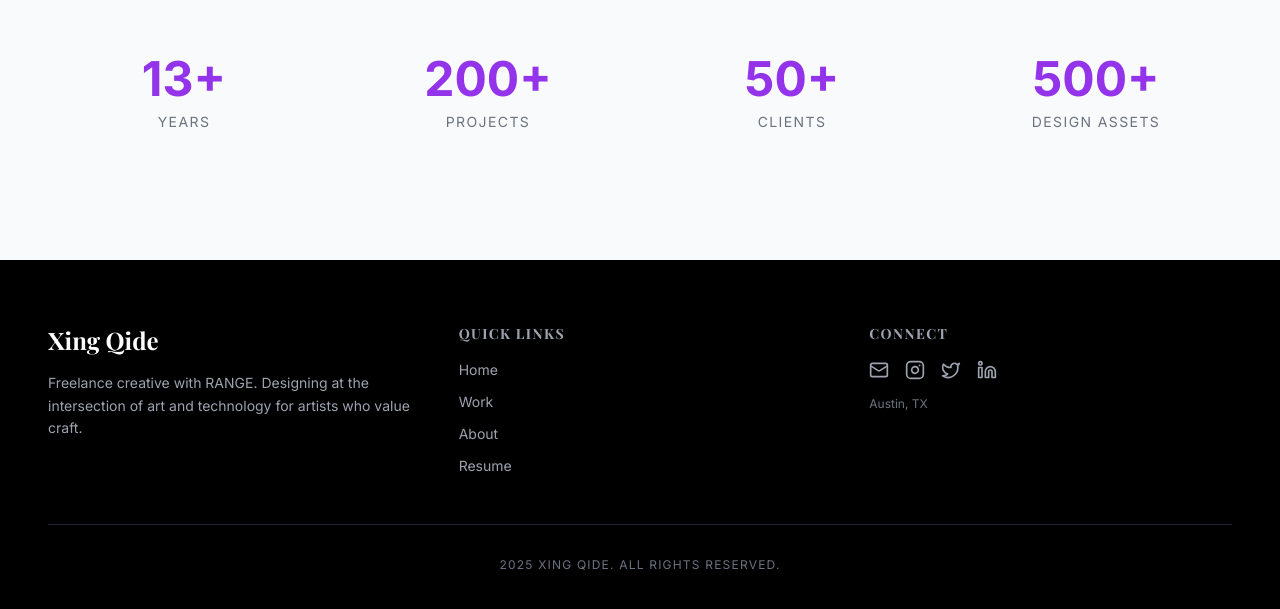
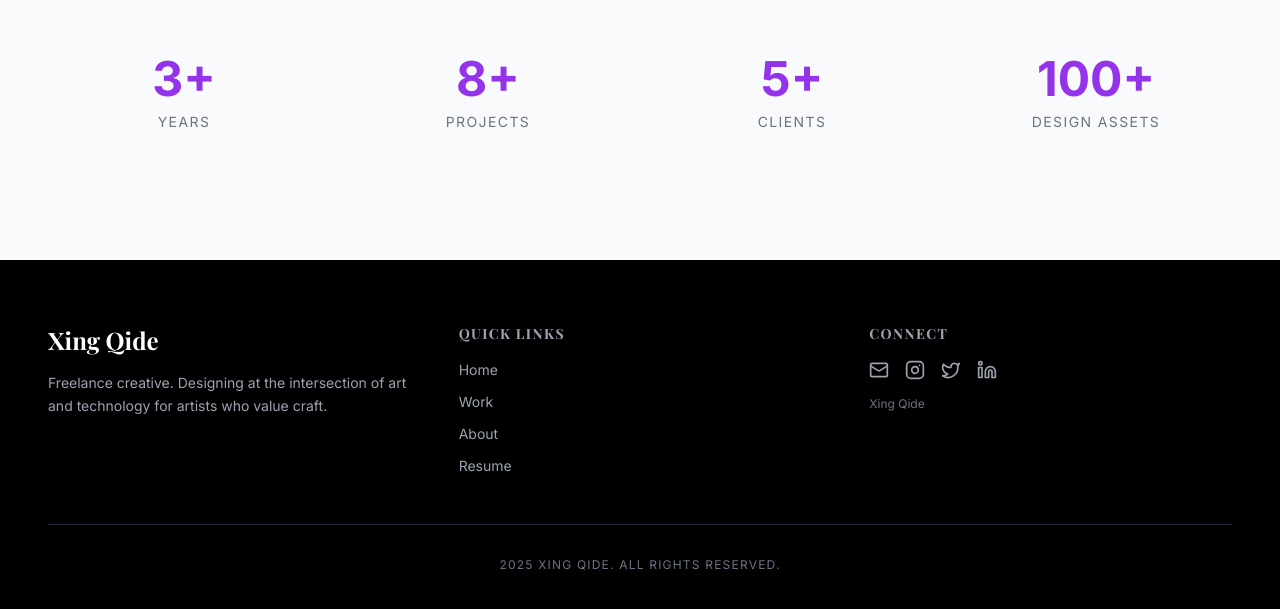
Before and after one commit to xqd-app/Personal-Web-Page, a React (Vite) app: page / in a window 1280 px wide. Shown: the part 2840-3449 px from the top of the page. Built offline with nearby package versions, Linux system fonts and the light colour scheme.

Commit message:
Add Tencent site verification file and update footer

```diff
--- a/src/components/Footer.tsx
+++ b/src/components/Footer.tsx
@@ -14,9 +14,7 @@ export function Footer() {
         <div className="grid grid-cols-1 md:grid-cols-3 gap-12">
           <div>
             <h3 className="text-2xl font-bold mb-4">Xing Qide</h3>
-            <p className="text-gray-400 text-sm leading-relaxed">
-              Freelance creative with RANGE. Designing at the intersection of art and technology for artists who value craft.
-            </p>
+            <p className="text-gray-400 text-sm leading-relaxed">Freelance creative. Designing at the intersection of art and technology for artists who value craft.</p>
           </div>
 
           <div>
@@ -44,7 +42,7 @@ export function Footer() {
               ))}
             </div>
             <p className="mt-4 text-gray-500 text-xs">
-              Austin, TX
+              Xing Qide
             </p>
           </div>
         </div>
--- /dev/null
+++ b/src/hooks/useGSAPImage.ts
@@ -0,0 +1,34 @@
+import { useRef, useEffect } from 'react';
+import gsap from 'gsap';
+
+export function useGSAPImage() {
+  const imageRef = useRef<HTMLImageElement>(null);
+
+  useEffect(() => {
+    const image = imageRef.current;
+    if (!image) return;
+
+    gsap.fromTo(image,
+      { scale: 1.05, opacity: 0 },
+      { scale: 1, opacity: 1, duration: 0.8, ease: 'power2.out' }
+    );
+
+    const handleMouseEnter = () => {
+      gsap.to(image, { scale: 1.15, duration: 0.6, ease: 'power2.out' });
+    };
+
+    const handleMouseLeave = () => {
+      gsap.to(image, { scale: 1, duration: 0.6, ease: 'power2.out' });
+    };
+
+    image.addEventListener('mouseenter', handleMouseEnter);
+    image.addEventListener('mouseleave', handleMouseLeave);
+
+    return () => {
+      image.removeEventListener('mouseenter', handleMouseEnter);
+      image.removeEventListener('mouseleave', handleMouseLeave);
+    };
+  }, []);
+
+  return imageRef;
+}
--- a/src/pages/Home.tsx
+++ b/src/pages/Home.tsx
@@ -51,19 +51,19 @@ export function Home() {
         <div className="container mx-auto px-6 lg:px-12">
           <div className="grid grid-cols-2 md:grid-cols-4 gap-8 text-center">
             <div>
-              <span className="text-4xl md:text-5xl font-bold text-purple-600">13+</span>
+              <span className="text-4xl md:text-5xl font-bold text-purple-600">3+</span>
               <p className="text-sm uppercase tracking-widest text-gray-500 mt-2">Years</p>
             </div>
             <div>
-              <span className="text-4xl md:text-5xl font-bold text-purple-600">200+</span>
-              <p className="text-sm uppercase tracking-widest text-gray-500 mt-2">Projects</p>
+              <span className="text-4xl md:text-5xl font-bold text-purple-600">8+</span>
+              <p className="text-sm uppercase tracking-widest text-gray-500 mt-2">PROJECTS</p>
             </div>
             <div>
-              <span className="text-4xl md:text-5xl font-bold text-purple-600">50+</span>
-              <p className="text-sm uppercase tracking-widest text-gray-500 mt-2">Clients</p>
+              <span className="text-4xl md:text-5xl font-bold text-purple-600">5+</span>
+              <p className="text-sm uppercase tracking-widest text-gray-500 mt-2">CLIENTS</p>
             </div>
             <div>
-              <span className="text-4xl md:text-5xl font-bold text-purple-600">500+</span>
+              <span className="text-4xl md:text-5xl font-bold text-purple-600">100+</span>
               <p className="text-sm uppercase tracking-widest text-gray-500 mt-2">Design Assets</p>
             </div>
           </div>
```
Also changed, not shown: data/background/f9f148cc16adc020.webp (added), public/background-scorpion.webp (added), public/tencent4288438789079778828.txt (added).
